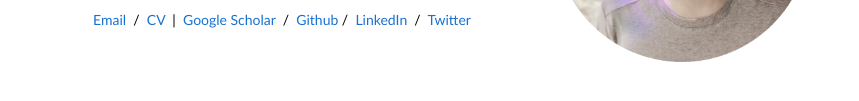
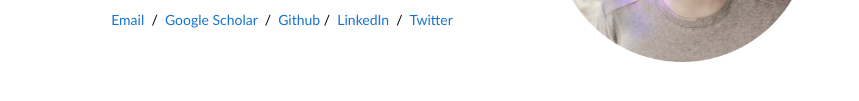
Before and after one commit to kashiani/kashiani.github.io, a plain HTML site: page index.html in a window 1280 px wide. Shown: the part 228-329 px from the top of the page, without its empty margins (210-1069 px from the left). Drawn offline with Linux system fonts and the light colour scheme.

Commit message:
update news

```diff
--- a/index.html
+++ b/index.html
@@ -82,7 +82,6 @@
                   </p>
                   <p style="text-align:center">
                     <a href="mailto:kashianihossein@gmail.com">Email</a> &nbsp/&nbsp
-					<a href="Doc/cv.pdf">CV</a> &nbsp;|&nbsp
                     <a href="https://scholar.google.com/citations?hl=en&user=koUqDrgAAAAJ&view_op=list_works">Google Scholar</a> &nbsp/&nbsp
 					<a href="https://github.com/kashiani">Github</a>&nbsp/&nbsp
                     <a href="https://www.linkedin.com/in/hossein-kashiani/">LinkedIn</a> &nbsp/&nbsp
```
